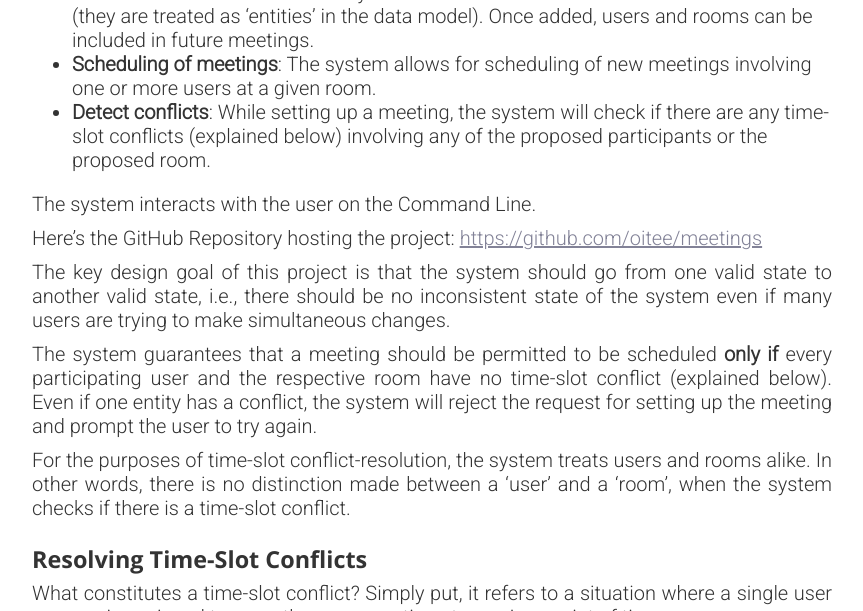
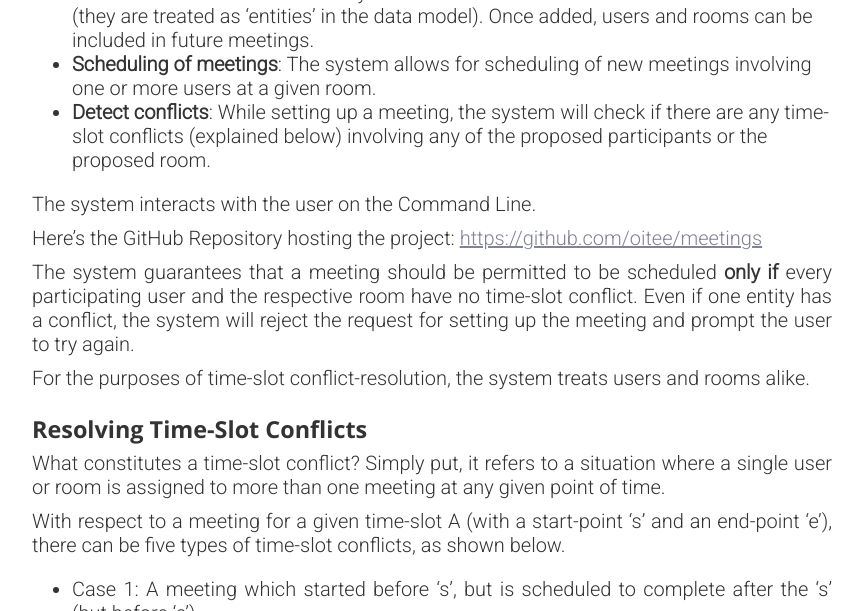
Before and after one commit to oitee/oitee.github.io, a Jekyll site: the page built from _posts/2022-02-10-transactions-and-phantom-reads.md, in a window 1280 px wide and 900 px high, scrolled down 611 px, cut to the strip 0-611 px from the top of the window. Shown: the whole strip, without its empty margins (208-1071 px from the left). Built offline with Jekyll 4.4.1, drawn with Linux system fonts in a browser that asks for light colours; some of the changed text lies outside the part shown.

Commit message:
Minor edit

````diff
--- a/_posts/2022-02-10-transactions-and-phantom-reads.md
+++ b/_posts/2022-02-10-transactions-and-phantom-reads.md
@@ -20,11 +20,9 @@ The system interacts with the user on the Command Line.
 
 Here's the GitHub Repository hosting the project: [https://github.com/oitee/meetings](https://github.com/oitee/meetings)
 
-The key design goal of this project is that the system should go from one valid state to another valid state, i.e., there should be no inconsistent state of the system even if many users are trying to make simultaneous changes.
+The system guarantees that a meeting should be permitted to be scheduled **only if** every participating user and the respective room have no time-slot conflict. Even if one entity has a conflict, the system will reject the request for setting up the meeting and prompt the user to try again.
 
-The system guarantees that a meeting should be permitted to be scheduled **only if** every participating user and the respective room have no time-slot conflict (explained below). Even if one entity has a conflict, the system will reject the request for setting up the meeting and prompt the user to try again.
-
-For the purposes of time-slot conflict-resolution, the system treats users and rooms alike. In other words, there is no distinction made between a 'user' and a 'room', when the system checks if there is a time-slot conflict.
+For the purposes of time-slot conflict-resolution, the system treats users and rooms alike.
 
 ### Resolving Time-Slot Conflicts
 
@@ -58,9 +56,7 @@ In each of these cases, there is a time-slot conflict, i.e., at least one point
 
 Obviously, if the parties involved in two meetings with conflicting time-slots are distinct and separate, there is no issue. The system will allow both the meetings to continue.(_Note here that when we use 'participants', we include both users and rooms_).
 
-Thus, only if there is at least one common participant between the two conflicting time-slots, do we need to be careful. Thus, at the time of scheduling each meeting, we need to check if there is any potential conflict with respect to any of the participants of the meeting.
-
-Thus, at the time of scheduling each meeting, we should first check if, out of all the participants proposed for the meeting, there is any participant with a time-conflict. This can be done by using the following SQL query:
+Thus, only if there is at least one common participant between the two conflicting time-slots, do we need to be careful. Thus, at the time of scheduling each meeting, we need to check if there is any potential conflict with respect to any of the participants of the meeting. This can be done using the following SQL query:
 
 ```sql
  SELECT entity FROM bookings WHERE
````
Also changed, not shown: other parts of _posts/2022-02-10-transactions-and-phantom-reads.md (+5 -5 lines).
